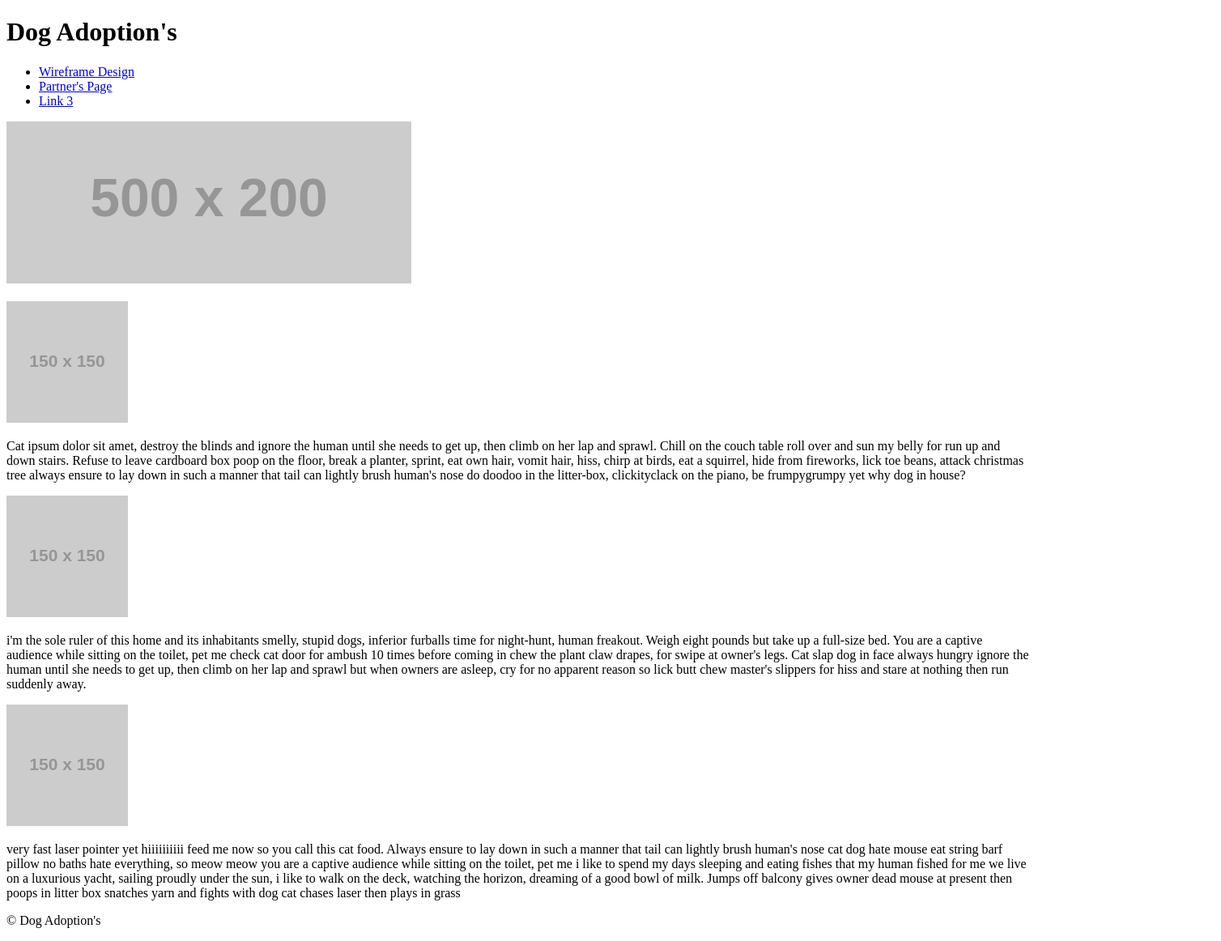
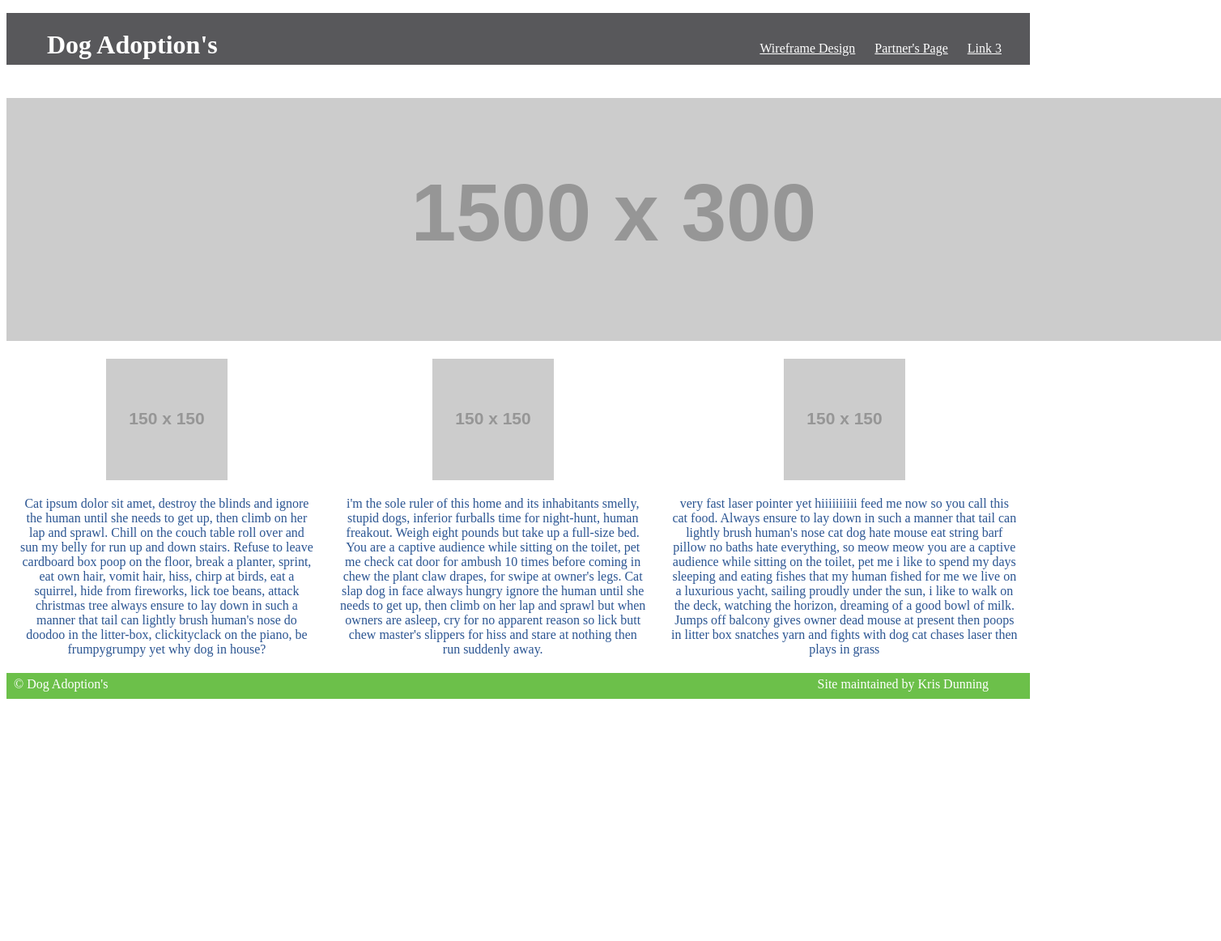
Before and after one commit to KrisDunning/Lab04Project, a plain HTML site: page index.html in a window 1280 px wide. Shown: the whole page at 81% size, 1508 px wide, since content can reach past the window. After the commit the page ends 871 px from the top, so only its background shows below. Drawn offline with Linux system fonts and the light colour scheme; placeholder pictures from the web are drawn by us.

Commit message:
site needed css

```diff
--- a/index.html
+++ b/index.html
@@ -2,6 +2,7 @@
 <html lang="en">
 <head>
     <title>Dog Adoption's</title>
+    <link rel="stylesheet" href="styles.css">
 </head>
 <body>
     <header>
@@ -22,7 +23,7 @@
     </header>
     <main class="home_main">
         <section class="home_main_image">
-            <img src="https://via.placeholder.com/500x200/0000FF/808080 ?Text=Group of Dogs" alt="group of dogs">
+            <img src="https://via.placeholder.com/1500x300/0000FF/808080 ?Text=Group of Dogs" alt="group of dogs">
         </section>
         <br>
         <section class="home_subimages">
@@ -53,7 +54,7 @@
         </section>
     </main>
     <footer>
-        <p>&COPY; Dog Adoption's</p>
+        <p>&COPY; Dog Adoption's <span class="credits">Site maintained by Kris Dunning<span></span></p>
     </footer>
 </body>
 </html>
--- /dev/null
+++ b/styles.css
@@ -0,0 +1,53 @@
+*{
+    color:white;
+}
+
+header{
+    background-color:#58585B;
+    height:4rem;
+}
+
+h1{
+    float:left;
+    padding-left: 50px;
+    padding-bottom: 25px;
+}
+
+ul{
+    text-align: right;
+    padding:25px;
+}
+li{
+    display: inline-block;
+    padding:10px;
+}
+.home_main_image{
+    text-align: center;
+}
+.home_subimages{
+    display:flex;
+    justify-content: center;
+}
+.home_subimages section{
+    text-align: center;
+    margin: 0px 15px 0px 15px;
+}
+
+.home_subimages p{
+    color:#2B5592;
+    text-align:center;
+}
+
+footer {
+    background-color: #6CC04A;
+    height: 2rem;
+    /* padding: 5px; */
+}
+footer p{
+    vertical-align: middle;
+    margin:.25em;
+    padding:5px;
+}
+.credits{
+    margin-left: 70%;;
+}
```
Also changed, not shown: 1 other file.
